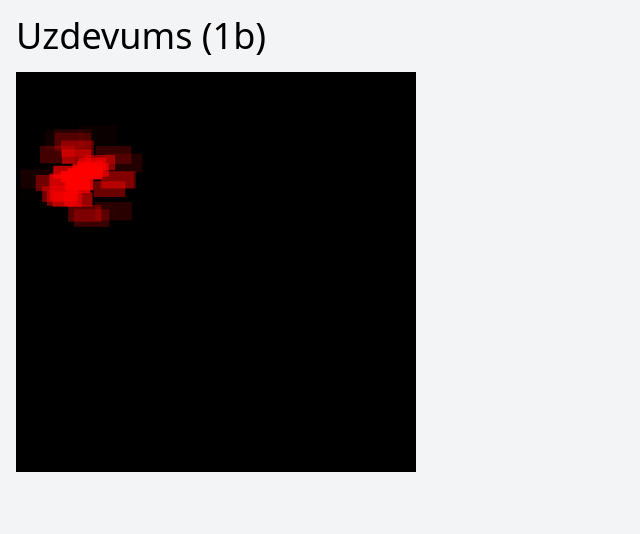
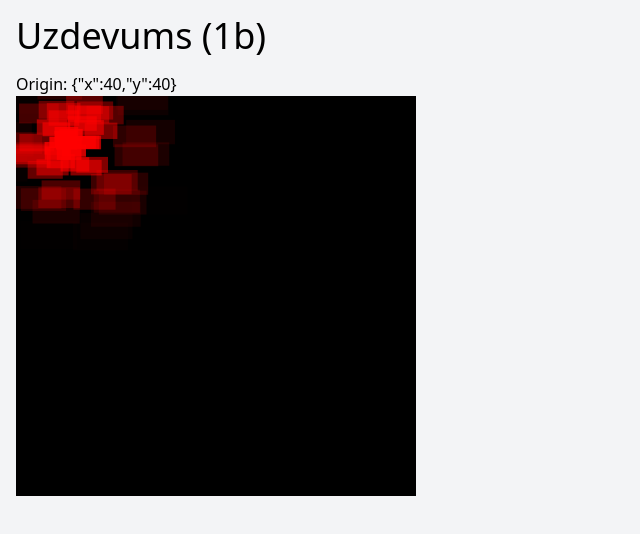
Before and after one commit to 3starblaze/datorgrafika, a React (Vite) app: page / in a window 1280 px wide. Shown: the top 534 px of the page, without its empty margins (0-640 px from the left). Built offline with nearby package versions, Linux system fonts and the light colour scheme.

Commit message:
Make mouse follower

```diff
--- a/src/pages/task1b/index.tsx
+++ b/src/pages/task1b/index.tsx
@@ -1,5 +1,6 @@
-import { useEffect, useRef } from "react";
+import { useEffect, useRef, useState } from "react";
 import { newParticleSystemState, ParticleSystem, tick } from "./particle_system";
+import { Canvas } from "./render_util";
 
 interface Vector2 {
     x: number,
@@ -16,12 +17,10 @@ type MyParticle = {
     opacity: number,
 };
 
-export default function () {
-    const canvasEl = useRef<HTMLCanvasElement>(null);
-
-    const particleSystem: ParticleSystem<MyParticle> = {
+const makeParticleSystem = function(origin: Vector2): ParticleSystem<MyParticle> {
+    return {
         getParticle(initial, age) {
-            const weight = 50;
+            const weight = 100;
 
             const dx = Math.cos(initial.directionAngle) * age * weight;
             const dy = -Math.sin(initial.directionAngle) * age * weight;
@@ -30,9 +29,10 @@ export default function () {
             const y = initial.position.y + dy;
 
             return {
+                ...initial,
                 position: { x, y },
-                scale: initial.scale + 1 * age,
-                opacity: 1 - age,
+                scale: initial.scale + 2 * age,
+                opacity: (1 - age) * (1 - age),
             };
         },
         drawParticle({ position, scale, opacity }, size, ctx) {
@@ -44,58 +44,40 @@ export default function () {
             ctx.fillRect(position.x, position.y, width, height);
         },
         newParticle() {
-            const x = 50;
-            const y = 100;
-
             return {
-                directionAngle: Math.random() * 2 * Math.PI,
-                position: {
-                    x,
-                    y,
-                },
+                directionAngle: Math.random() * Math.PI * 2,
+                position: origin,
                 opacity: 1,
                 scale: 1,
             };
         },
         lifetime: 4.0,
-        maxCount: 40,
+        maxCount: 100,
     };
+};
 
-    useEffect(() => {
-        if (!canvasEl.current) return;
-        const ctx = canvasEl.current.getContext("2d");
-        if (!ctx) return;
+export default function () {
+    const [origin, setOrigin] = useState<Vector2>({ x: 40, y: 40});
 
-
-        const velocityStrength = 20.0;
-
-        const state = newParticleSystemState(particleSystem);
-        const size = {
-            x: canvasEl.current.width,
-            y: canvasEl.current.height,
-        };
-
-        let now = performance.now();
-        const callback = (timestamp: number) => {
-            const delta = timestamp - now;
-            now = timestamp;
-            tick(state, size, ctx, delta / 1000);
-            requestAnimationFrame(callback);
-        };
-
-        requestAnimationFrame(callback);
-    }, []);
+    const particleSystem: ParticleSystem<MyParticle> = makeParticleSystem(origin);
 
     return (
         <div>
             <h2 className="text-4xl mb-4">Uzdevums (1b)</h2>
 
-            <canvas
-                ref={canvasEl}
+            <div>Origin: {JSON.stringify(origin)}</div>
+
+            <Canvas
+                onMouseMove={(event) => {
+                    const elementOffset = event.currentTarget.getBoundingClientRect();
+                    const x = event.clientX - elementOffset.x;
+                    const y = event.clientY - elementOffset.y;
+                    setOrigin({ x, y });
+                }}
+                particleSystem={particleSystem}
                 width={400}
                 height={400}
-            >
-            </canvas>
+            />
         </div>
     );
 };
--- /dev/null
+++ b/src/pages/task1b/render_util.tsx
@@ -0,0 +1,54 @@
+import { JSX, useEffect, useRef } from "react";
+import { newParticleSystemState, ParticleSystem, ParticleSystemState, tick } from "./particle_system";
+
+export const Canvas = function<Particle>({
+    particleSystem,
+    width,
+    height,
+    ...props
+}: {
+    particleSystem: ParticleSystem<Particle>,
+    width: number,
+    height: number,
+} & JSX.IntrinsicElements["canvas"]) {
+    const canvasEl = useRef<HTMLCanvasElement>(null);
+    const systemState = useRef<ParticleSystemState<Particle>>(null);
+
+    useEffect(() => {
+        if (!canvasEl.current) return;
+        const ctx = canvasEl.current.getContext("2d");
+        if (!ctx) return;
+
+        if (systemState.current) {
+            systemState.current.particleSystem = particleSystem;
+        } else {
+            systemState.current = newParticleSystemState(particleSystem);
+        }
+
+        const state = systemState.current;
+
+        const size = {
+            x: canvasEl.current.width,
+            y: canvasEl.current.height,
+        };
+
+        let now = performance.now();
+        const callback = (timestamp: number) => {
+            const delta = timestamp - now;
+            now = timestamp;
+            tick(state, size, ctx, delta / 1000);
+            requestAnimationFrame(callback);
+        };
+
+        requestAnimationFrame(callback);
+    }, [particleSystem]);
+
+    return (
+        <canvas
+            {...props}
+            ref={canvasEl}
+            width={400}
+            height={400}
+        />
+    );
+};
```
